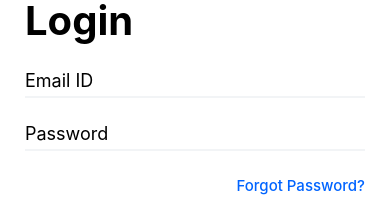
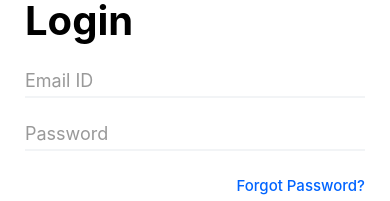
Before and after one commit to anasfirly20/NativeDrupal, a React Native app: screen /Login in a window 390 px wide. Shown: the part 324-525 px from the top of the page. Built offline with nearby package versions, Linux system fonts and the light colour scheme; what apisauce would draw is missing.

Commit message:
adding touchablewithnofeedback

```diff
--- a/src/components/Input.tsx
+++ b/src/components/Input.tsx
@@ -12,7 +12,6 @@ import { inputStyle } from "../styles/Input";
 
 //
 interface Props {
-  // label: string,
   placeholder: string,
   onChangeText: (text: string) => void,
   secureTextEntry? : boolean,
@@ -20,7 +19,6 @@ interface Props {
 }
 
 const Input = ({
-    // label,
     placeholder,
     onChangeText,
     secureTextEntry,
@@ -28,9 +26,9 @@ const Input = ({
  } : Props) => {
   return (
     <View style={inputStyle.inputContainer}>
-        {/* <Text>{label}</Text> */}
         <TextInput
         placeholder={placeholder}
+        placeholderTextColor="#999"
         style={inputStyle.input}
         onChangeText={onChangeText}
         keyboardType={keyboardType}
--- a/src/screens/LoginScreen.tsx
+++ b/src/screens/LoginScreen.tsx
@@ -5,7 +5,11 @@ import {
   View,
   Image,
   SafeAreaView,
-  Alert
+  Alert,
+  TouchableWithoutFeedback,
+  Keyboard,
+  KeyboardAvoidingView,
+  Platform
 } from "react-native";
 
 // Styles
@@ -71,6 +75,7 @@ const LoginScreen = ({navigation, route} : Props) => {
 
 
 return (
+  <TouchableWithoutFeedback onPress={Keyboard.dismiss} accessible={false}>
     <SafeAreaView style={loginStyle.container}>
         <View>
             <View>
@@ -84,23 +89,24 @@ return (
                   placeholder="Email ID"
                   keyboardType="email-address"
                   onChangeText={(e: string) => setData({...data, email: e})}
-                />
+                  />
                 <Input
                   placeholder="Password"
                   onChangeText={(e: string) => setData({...data, password: e})}
                   secureTextEntry={true}
-                />
+                  />
                 <Text style={loginStyle.textForgotPass}>Forgot Password?</Text>
                 <ButtonCustom
                   styleTO={loginStyle.buttonContainer}
                   styleText={loginStyle.buttonLabel}
                   labelTO="Login"
                   onPress={handleLogin}
-                />
+                  />
             </View>
         </View>
     </SafeAreaView>
-    )
+  </TouchableWithoutFeedback>
+  )
 }
 
 export default LoginScreen;
```
Also changed, not shown: 2 other files (tests, documents, lock files or other folders).
